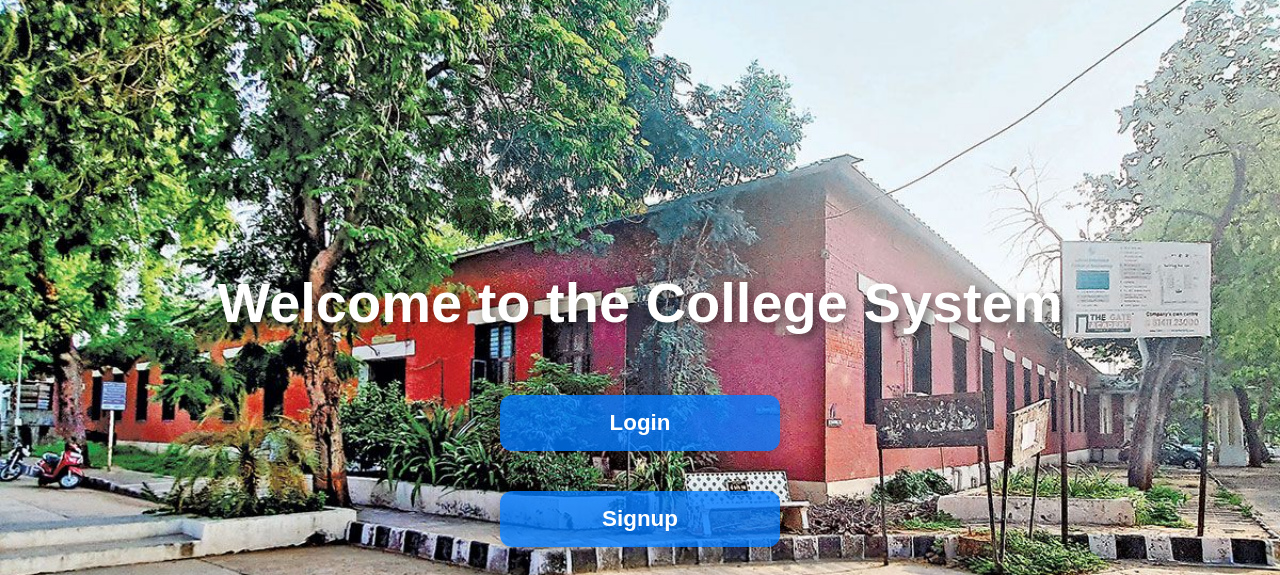
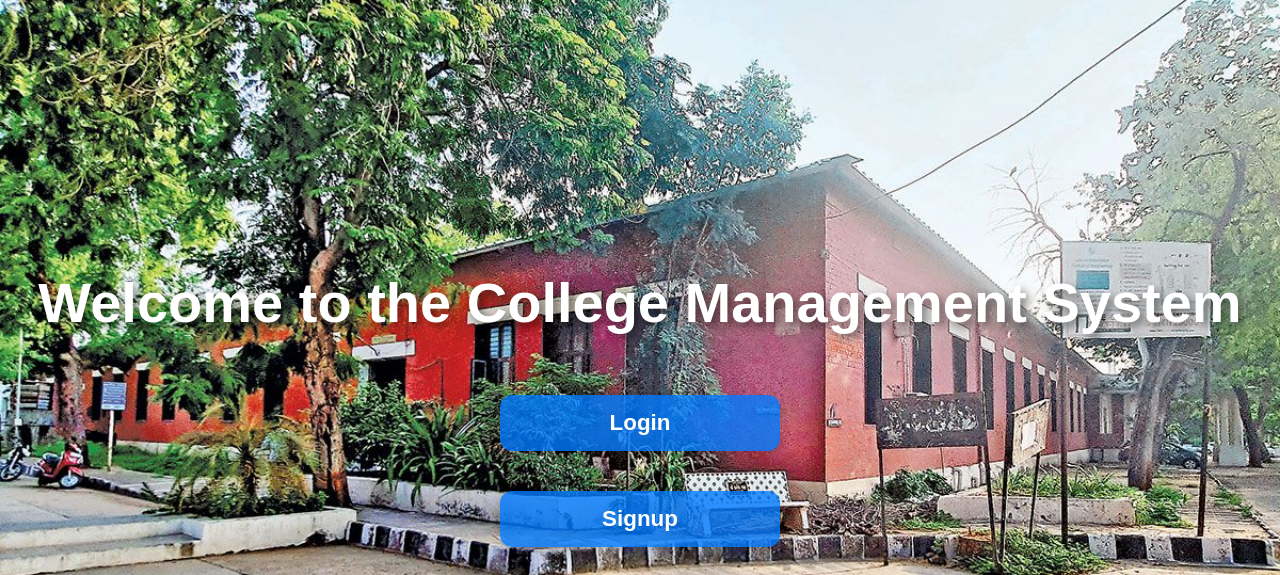
Before and after one commit to Adi8t/college_management, a Django app: page / in a window 1280 px wide. Shown: the top 575 px of the page. Run offline with Django 5.2, Linux system fonts and the light colour scheme.

Commit message:
change UI

```diff
--- a/kins/insta/templates/home.html
+++ b/kins/insta/templates/home.html
@@ -57,7 +57,7 @@
 </head>
 <body>
 
-    <h1>Welcome to the College System</h1>
+    <h1>Welcome to the College Management System</h1>
 
     <a href="/login">Login</a>
     <a href="/signup">Signup</a>
```
